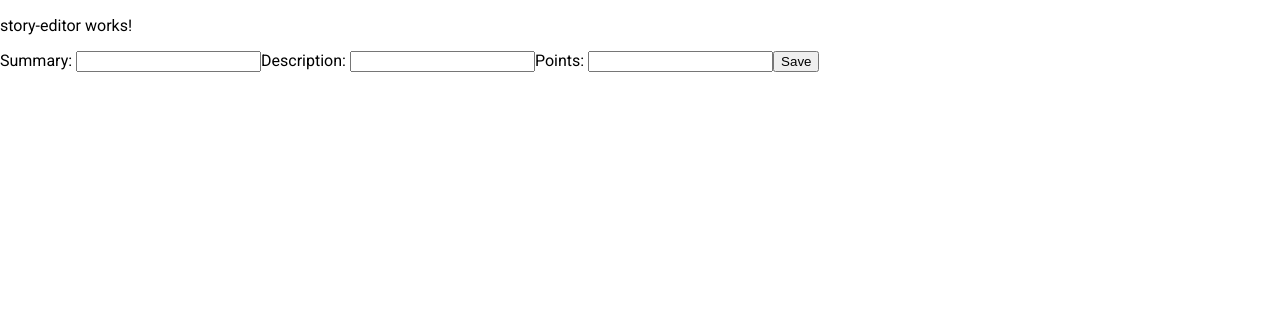
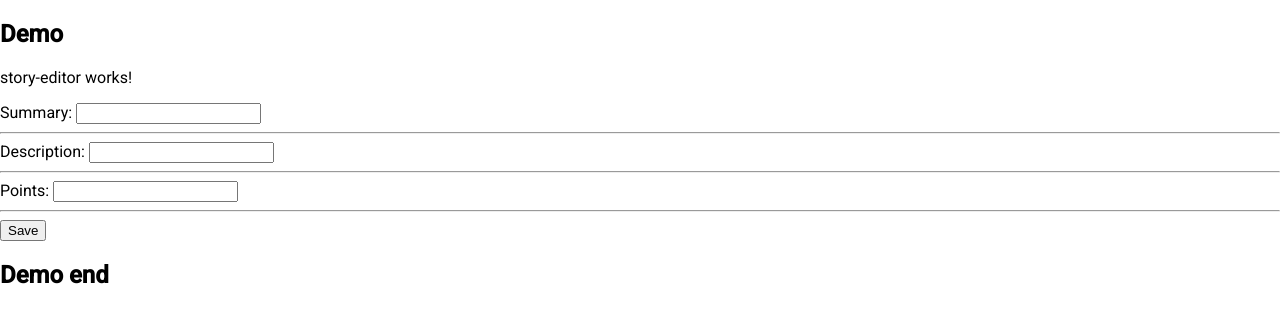
Before and after one commit to adm2022/ppAngular1, an Angular app: page / in a window 1280 px wide. Shown: the top 322 px of the page. Built offline with nearby package versions, Linux system fonts and the light colour scheme.

Commit message:
Added eye catchers

```diff
--- a/src/app/app.component.html
+++ b/src/app/app.component.html
@@ -1,2 +1,4 @@
+<h2>Demo</h2>
 <app-story-editor></app-story-editor>
+<h2>Demo end</h2>
 <router-outlet></router-outlet>
--- a/src/app/story-editor/story-editor.component.html
+++ b/src/app/story-editor/story-editor.component.html
@@ -2,9 +2,12 @@
 <form [formGroup]='storyForm' (ngSubmit)="onSubmit()">
     <label for="summary">Summary: </label>
     <input id="summary" type="text" formControlName="summary">
+    <hr/>
     <label for="description">Description: </label>
     <input id="description" type="text" formControlName="description">
+    <hr/>
     <label for="points">Points: </label>
     <input id="points" type="text" formControlName="points">
+    <hr/>
     <button type="submit">Save</button>
 </form>
```
